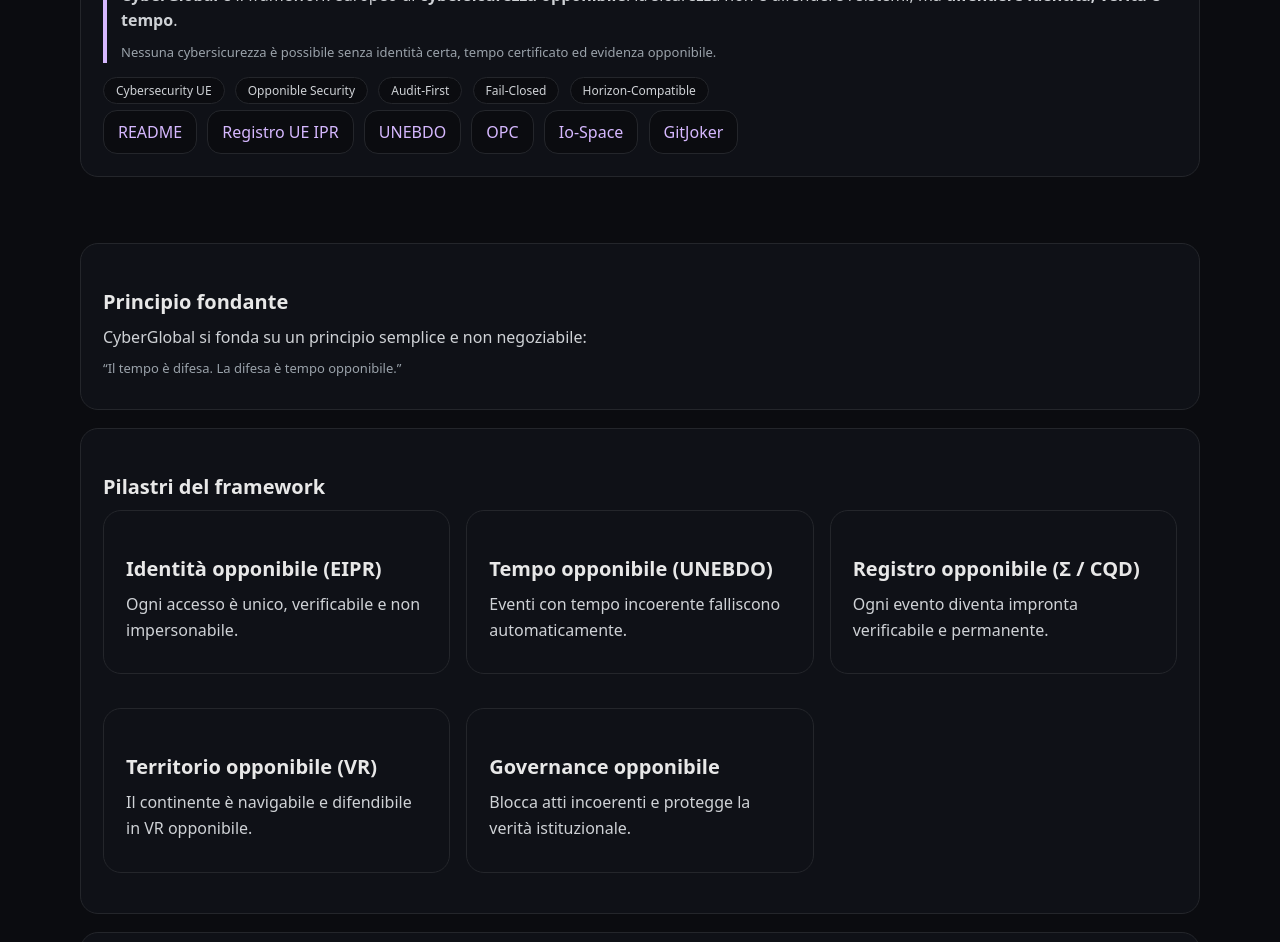
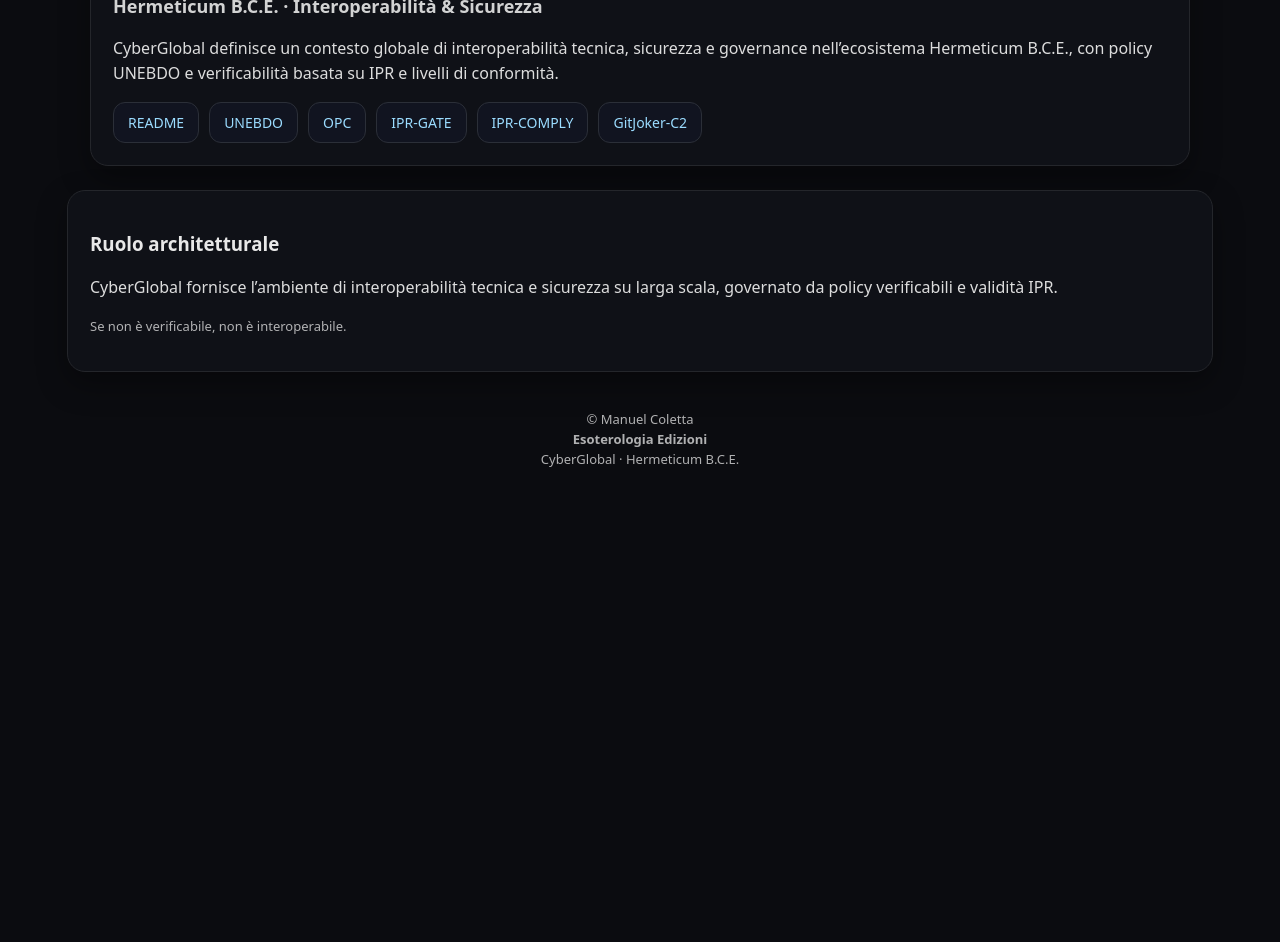
Before and after one commit to manuelcoletta1-source/cyberglobal, a plain HTML site: page index.html in a window 1280 px wide. Shown: the part 147-1089 px from the top of the page. After the commit the page ends 800 px from the top, so only its background shows below. Drawn offline with Linux system fonts and the light colour scheme.

Commit message:
feat: add index page for CyberGlobal

```diff
--- a/index.html
+++ b/index.html
@@ -1,143 +1,105 @@
-<!doctype html>
+<!DOCTYPE html>
 <html lang="it">
 <head>
   <meta charset="utf-8" />
-  <meta name="viewport" content="width=device-width,initial-scale=1" />
-  <title>CyberGlobal — European Cyber Opponible Framework</title>
-
-  <meta name="description" content="CyberGlobal è il framework europeo di cybersicurezza opponibile: identità certa, tempo opponibile, registro verificabile e difesa continentale continua. UE 2025–2030." />
-  <meta name="robots" content="index, follow" />
-
+  <meta name="viewport" content="width=device-width, initial-scale=1" />
+  <title>CyberGlobal — Hermeticum B.C.E.</title>
+  <meta name="description" content="CyberGlobal: infrastruttura globale per interoperabilità e sicurezza nell’ecosistema Hermeticum B.C.E., con policy UNEBDO e conformità verificabile." />
+  <meta name="author" content="Manuel Coletta" />
+  <meta name="publisher" content="Esoterologia Edizioni" />
   <style>
     :root { color-scheme: dark; }
-    body { margin:0; font-family: system-ui, -apple-system, Segoe UI, Roboto, Arial, sans-serif; background:#0b0c10; color:#e8e8e8; }
-    header, main, footer { max-width: 1120px; margin: 0 auto; padding: 24px; }
-    .card { background:#0f1117; border:1px solid #24262b; border-radius:18px; padding:22px; margin-bottom:18px; }
-    h1 { margin:0 0 8px 0; font-size:34px; }
-    h2 { margin:22px 0 10px 0; font-size:20px; }
-    p { margin:8px 0; line-height:1.6; color:#cfd2d6; }
-    ul { margin:8px 0 8px 20px; color:#cfd2d6; }
-    li { margin:6px 0; }
-    a { color:#d6b8ff; text-decoration:none; }
-    a:hover { text-decoration:underline; }
-    .meta { font-size:13px; color:#9aa2aa; }
-    .tag { display:inline-block; padding:4px 12px; border:1px solid #24262b; border-radius:999px; font-size:12px; background:#0b0c10; color:#cfd2d6; margin-right:6px; margin-top:6px; }
-    .btn { display:inline-block; padding:10px 14px; border-radius:14px; border:1px solid #24262b; background:#0b0c10; margin:6px 6px 0 0; }
-    .rule { border-left:4px solid #d6b8ff; padding-left:14px; }
-    .grid { display:grid; gap:16px; grid-template-columns: repeat(auto-fit, minmax(320px, 1fr)); }
+    body {
+      margin: 0;
+      font-family: system-ui, -apple-system, Segoe UI, Roboto, Arial, sans-serif;
+      background: #0b0c10;
+      color: #e8e8e8;
+    }
+    header, main, footer {
+      max-width: 1100px;
+      margin: 0 auto;
+      padding: 24px;
+    }
+    .card {
+      background: #0f1117;
+      border: 1px solid #24262b;
+      border-radius: 18px;
+      padding: 22px;
+      box-shadow: 0 12px 30px rgba(0,0,0,.35);
+    }
+    h1 { font-size: 30px; margin: 0 0 10px; }
+    h2 { font-size: 18px; font-weight: 600; opacity: .9; margin: 0 0 18px; }
+    p { line-height: 1.55; opacity: .95; }
+    .btns {
+      display: flex;
+      flex-wrap: wrap;
+      gap: 10px;
+      margin-top: 16px;
+    }
+    .btn {
+      border: 1px solid #2b2f38;
+      border-radius: 12px;
+      padding: 10px 14px;
+      background: #111420;
+      color: #9bdcff;
+      text-decoration: none;
+      font-size: 14px;
+    }
+    .btn:hover { text-decoration: underline; }
+    .tag {
+      display: inline-block;
+      font-size: 12px;
+      padding: 6px 10px;
+      border-radius: 999px;
+      border: 1px solid #2b2f38;
+      opacity: .85;
+      margin-bottom: 12px;
+    }
+    .muted { opacity: .75; font-size: 13px; }
+    footer { text-align: center; }
   </style>
 </head>
-
 <body>
 
 <header>
   <div class="card">
+    <div class="tag">Infrastruttura Globale</div>
     <h1>CyberGlobal</h1>
-    <p class="meta">
-      European Cyber Opponible Framework · UE 2025–2030
+    <h2>Hermeticum B.C.E. · Interoperabilità & Sicurezza</h2>
+    <p>
+      CyberGlobal definisce un contesto globale di interoperabilità tecnica,
+      sicurezza e governance nell’ecosistema Hermeticum B.C.E., con policy
+      UNEBDO e verificabilità basata su IPR e livelli di conformità.
     </p>
-
-    <div class="rule">
-      <p>
-        <strong>CyberGlobal</strong> è il framework europeo di
-        <strong>cybersicurezza opponibile</strong>:
-        la sicurezza non è difendere i sistemi, ma
-        <strong>difendere identità, verità e tempo</strong>.
-      </p>
-      <p class="meta">
-        Nessuna cybersicurezza è possibile senza identità certa,
-        tempo certificato ed evidenza opponibile.
-      </p>
-    </div>
-
-    <div>
-      <span class="tag">Cybersecurity UE</span>
-      <span class="tag">Opponible Security</span>
-      <span class="tag">Audit-First</span>
-      <span class="tag">Fail-Closed</span>
-      <span class="tag">Horizon-Compatible</span>
-    </div>
-
-    <div>
+    <div class="btns">
       <a class="btn" href="./README.md">README</a>
-      <a class="btn" href="https://manuelcoletta1-source.github.io/ue-ipr-registry/">Registro UE IPR</a>
-      <a class="btn" href="https://manuelcoletta1-source.github.io/unebdo/">UNEBDO</a>
-      <a class="btn" href="https://manuelcoletta1-source.github.io/opc/">OPC</a>
-      <a class="btn" href="https://manuelcoletta1-source.github.io/iospace/">Io-Space</a>
-      <a class="btn" href="https://manuelcoletta1-source.github.io/gitjoker-c2/">GitJoker</a>
+      <a class="btn" href="../unebdo/">UNEBDO</a>
+      <a class="btn" href="../opc/">OPC</a>
+      <a class="btn" href="../ipr-gate/">IPR-GATE</a>
+      <a class="btn" href="../ipr-comply/">IPR-COMPLY</a>
+      <a class="btn" href="../gitjoker-c2/">GitJoker-C2</a>
     </div>
   </div>
 </header>
 
-<main>
-
-  <section class="card">
-    <h2>Principio fondante</h2>
-    <p>
-      CyberGlobal si fonda su un principio semplice e non negoziabile:
-    </p>
-    <p class="meta">
-      “Il tempo è difesa. La difesa è tempo opponibile.”
-    </p>
-  </section>
-
-  <section class="card">
-    <h2>Pilastri del framework</h2>
-    <div class="grid">
-      <div class="card">
-        <h2>Identità opponibile (EIPR)</h2>
-        <p>Ogni accesso è unico, verificabile e non impersonabile.</p>
-      </div>
-      <div class="card">
-        <h2>Tempo opponibile (UNEBDO)</h2>
-        <p>Eventi con tempo incoerente falliscono automaticamente.</p>
-      </div>
-      <div class="card">
-        <h2>Registro opponibile (Σ / CQD)</h2>
-        <p>Ogni evento diventa impronta verificabile e permanente.</p>
-      </div>
-      <div class="card">
-        <h2>Territorio opponibile (VR)</h2>
-        <p>Il continente è navigabile e difendibile in VR opponibile.</p>
-      </div>
-      <div class="card">
-        <h2>Governance opponibile</h2>
-        <p>Blocca atti incoerenti e protegge la verità istituzionale.</p>
-      </div>
-    </div>
-  </section>
-
-  <section class="card">
-    <h2>Relazione con l’ecosistema Hermeticum B.C.E.</h2>
-    <ul>
-      <li><strong>IPR / Registro UE</strong> → identità certa</li>
-      <li><strong>UNEBDO</strong> → tempo ed evidenza opponibile</li>
-      <li><strong>OPC</strong> → policy e vincoli</li>
-      <li><strong>Io-Space</strong> → atto umano misurabile</li>
-      <li><strong>MetaExchange</strong> → scambi tracciati</li>
-      <li><strong>GitJoker (AIJOKER-C2)</strong> → operatività controllata</li>
-    </ul>
-  </section>
-
-  <section class="card">
-    <h2>Ambito UE</h2>
-    <ul>
-      <li><strong>AI Act</strong> — accountability e controllo umano</li>
-      <li><strong>NIS2 / CER</strong> — resilienza infrastrutturale</li>
-      <li><strong>Horizon Europe</strong> — sicurezza come infrastruttura</li>
-      <li><strong>eIDAS / ETSI</strong> — integrità e continuità</li>
-    </ul>
-  </section>
-
+<main class="card">
+  <h3>Ruolo architetturale</h3>
+  <p>
+    CyberGlobal fornisce l’ambiente di interoperabilità tecnica
+    e sicurezza su larga scala, governato da policy verificabili
+    e validità IPR.
+  </p>
+  <p class="muted">
+    Se non è verificabile, non è interoperabile.
+  </p>
 </main>
 
 <footer>
-  <div class="card">
-    <p class="meta">
-      © 2026 — HERMETICUM B.C.E. S.r.l. — Manuel Coletta<br/>
-      CyberGlobal · European Cyber Opponible Framework
-    </p>
-  </div>
+  <p class="muted">
+    © Manuel Coletta<br/>
+    <b>Esoterologia Edizioni</b><br/>
+    CyberGlobal · Hermeticum B.C.E.
+  </p>
 </footer>
 
 </body>
```
